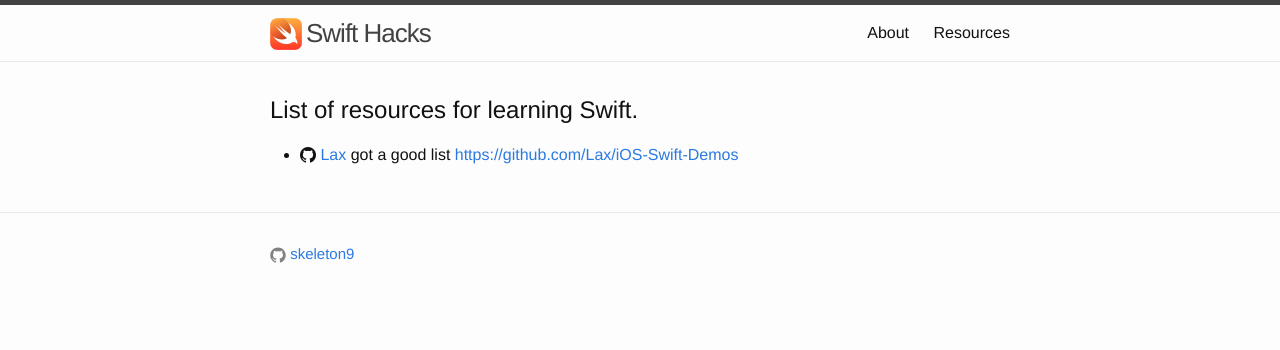
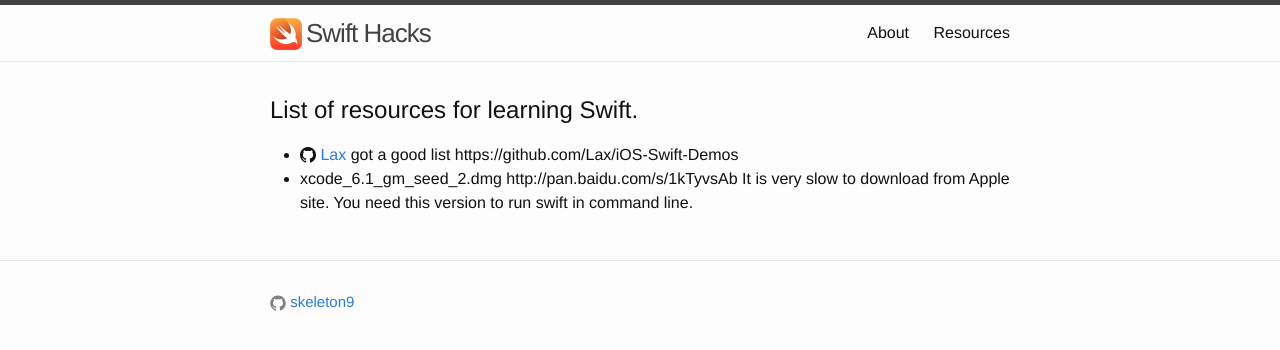
Before and after one commit to skeleton9/swifthacks, a Jekyll site: the page built from resources.md, in a window 1280 px wide. Shown: the top 350 px of the page. Built offline with Jekyll 4.4.1, drawn with Linux system fonts in a browser that asks for light colours; Markdown is read by kramdown in place of the engine named in the settings.

Commit message:
use redcarpet to support github flavored markdown

```diff
--- a/_config.yml
+++ b/_config.yml
@@ -7,4 +7,8 @@ url: "http://www.swifthacks.net" # the base hostname & protocol for your site
 github_username:  skeleton9
 
 # Build settings
-markdown: kramdown
+markdown: redcarpet
+redcarpet:
+  extensions: ["no_intra_emphasis", "fenced_code_blocks", "autolink", "tables",     "with_toc_data"]
+
+# markdown: kramdown
--- a/resources.md
+++ b/resources.md
@@ -5,4 +5,8 @@ permalink: /resources/
 ---
 ## List of resources for learning Swift.
 
-- <span class='octicon octicon-mark-github'></span> [Lax](https://github.com/Lax) got a good list [https://github.com/Lax/iOS-Swift-Demos](https://github.com/Lax/iOS-Swift-Demos)
+- <span class='octicon octicon-mark-github'></span> [Lax](https://github.com/Lax)
+  got a good list https://github.com/Lax/iOS-Swift-Demos
+- xcode_6.1_gm_seed_2.dmg http://pan.baidu.com/s/1kTyvsAb
+  It is very slow to download from Apple site. You need this version to run
+  swift in command line.
```
Also changed, not shown: _posts/2014-10-08-new-to-swift.markdown (+10 -5 lines).
